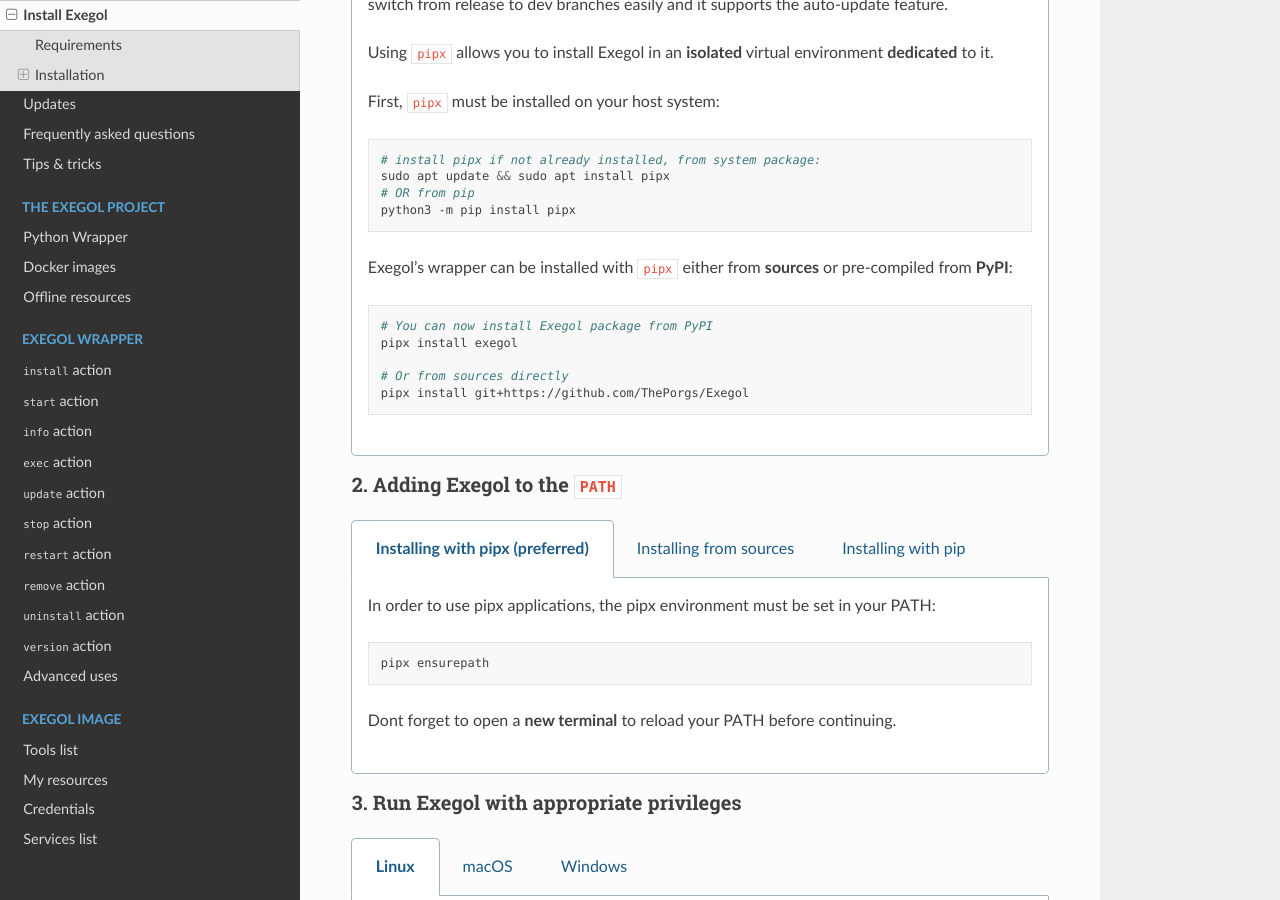
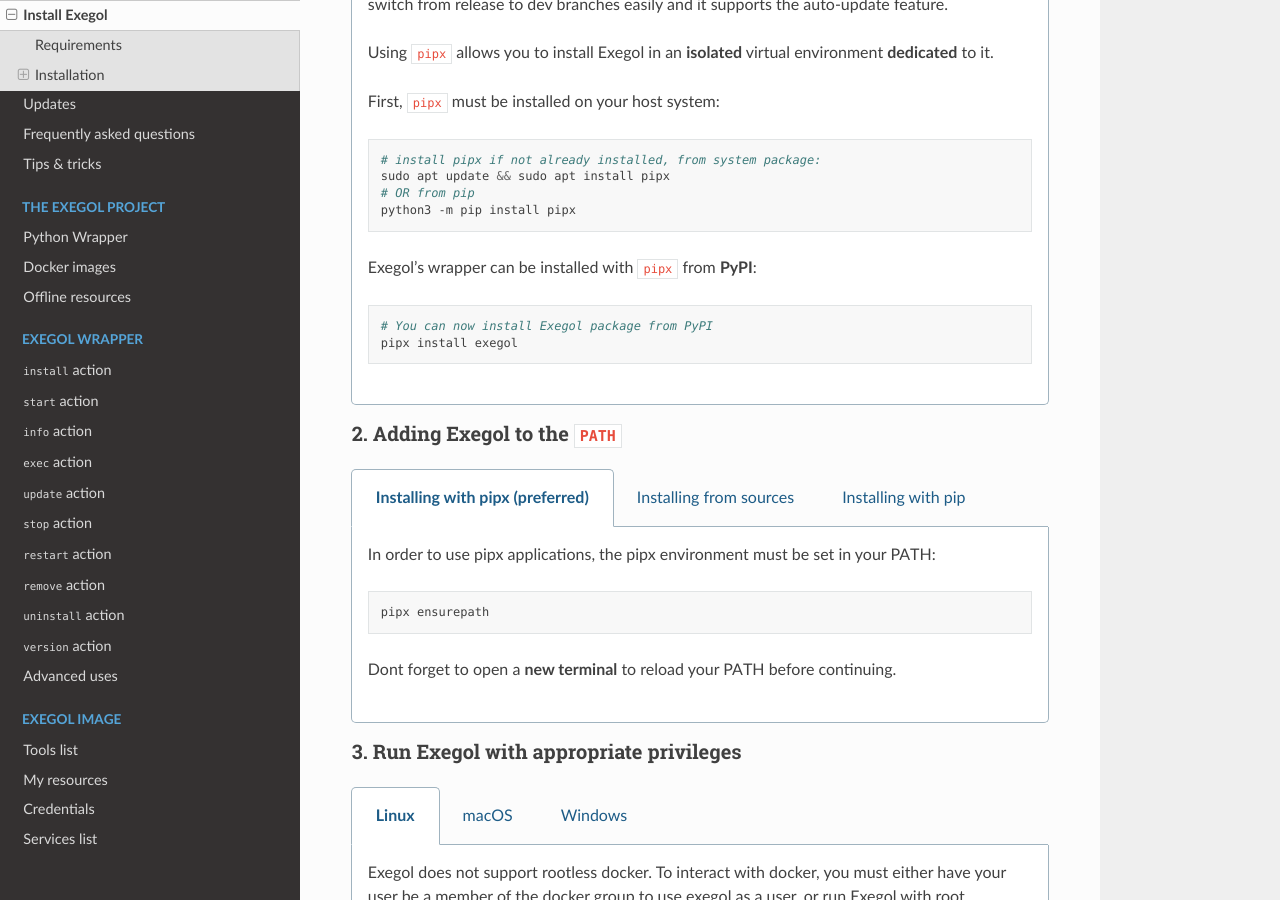
Before and after one commit to ThePorgs/Exegol-docs, a Sphinx documentation site: the page built from source/getting-started/install.rst, in a window 1280 px wide and 900 px high, scrolled down 2197 px. Built offline with Sphinx 7.4.7 and the Read the Docs theme 2.0.0, drawn with Linux system fonts in a browser that asks for light colours.

Commit message:
Remove pipx source install

```diff
--- a/source/getting-started/install.rst
+++ b/source/getting-started/install.rst
@@ -159,15 +159,12 @@
             # OR from pip
             python3 -m pip install pipx
 
-        Exegol's wrapper can be installed with ``pipx`` either from **sources** or pre-compiled from **PyPI**:
+        Exegol's wrapper can be installed with ``pipx`` from **PyPI**:
 
         .. code-block:: bash
 
             # You can now install Exegol package from PyPI
             pipx install exegol
-
-            # Or from sources directly
-            pipx install git+https://github.com/ThePorgs/Exegol
 
     ..  group-tab:: Installing from sources
 
```
